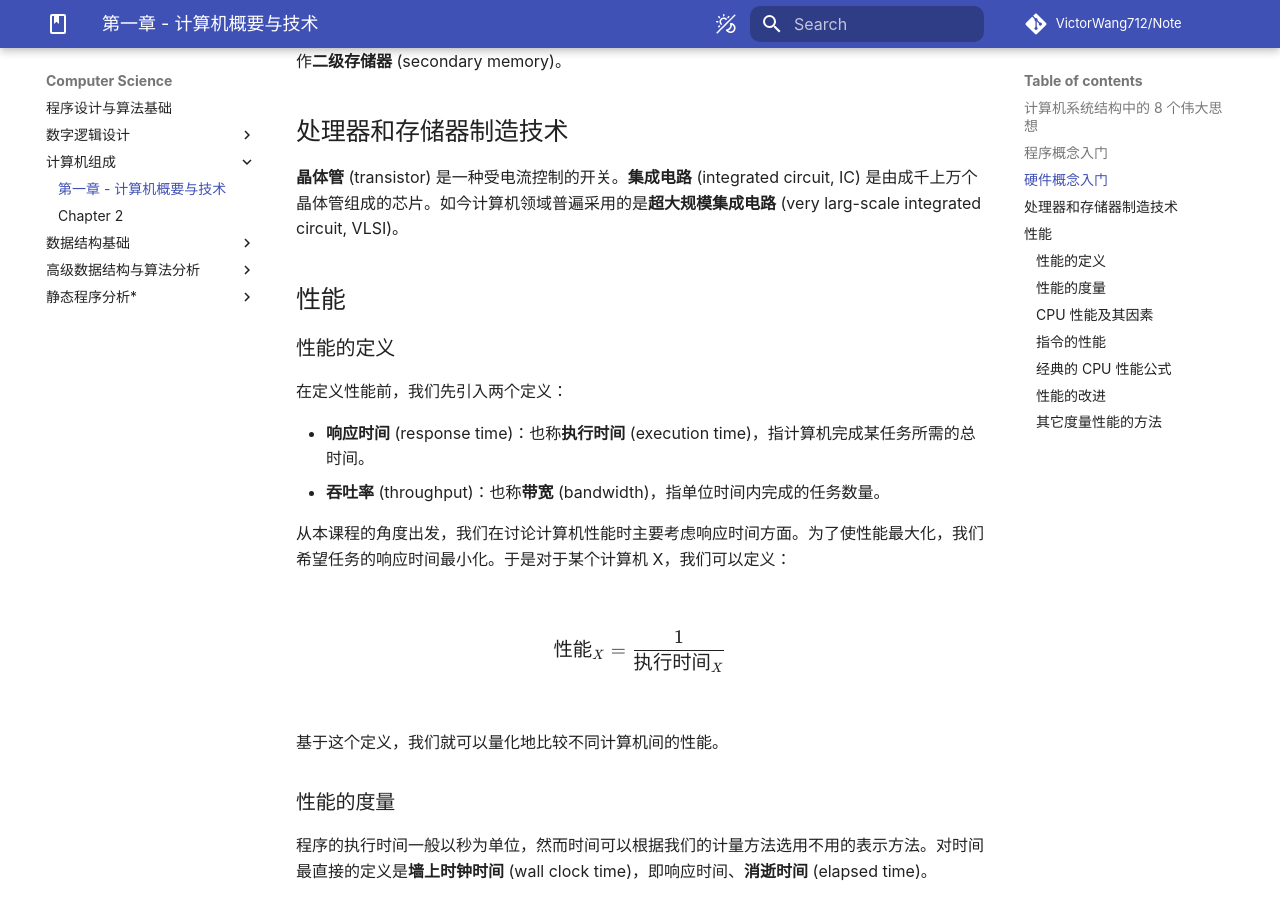
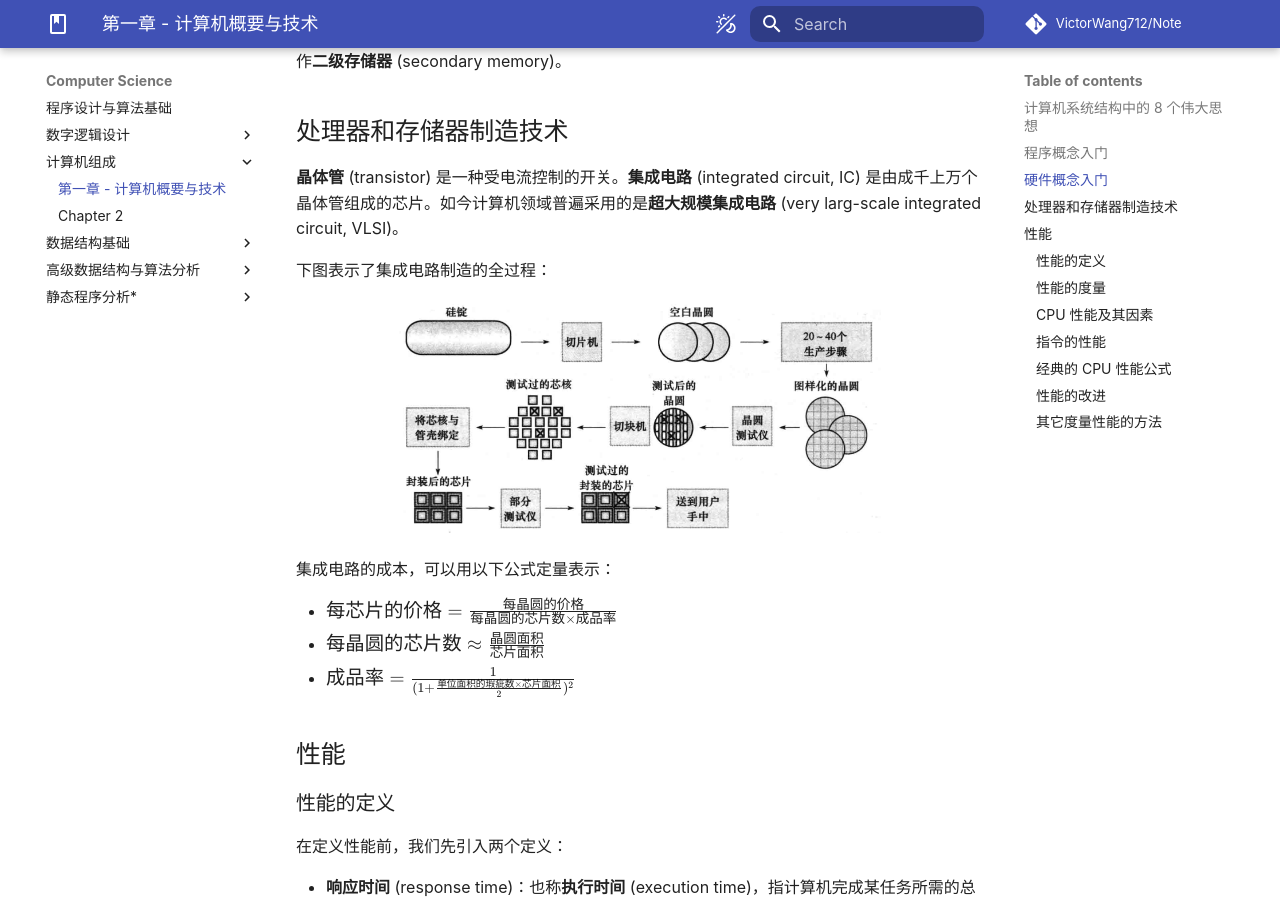
Before and after one commit to VictorWang712/Note, an MkDocs documentation site: the page built from docs/computer_science/computer_organisation/chapter_1.md, in a window 1280 px wide and 900 px high, scrolled down 2321 px. Built offline with MkDocs 1.6.1 and Material for MkDocs 9.7.7, drawn with Linux system fonts in a browser that asks for light colours; some web fonts are replaced; comment, search, counter and statistics services are not loaded.

Commit message:
docs: Edit Computer Organisation's Chapter 1

```diff
--- a/docs/computer_science/computer_organisation/chapter_1.md
+++ b/docs/computer_science/computer_organisation/chapter_1.md
@@ -46,6 +46,18 @@
 ## 处理器和存储器制造技术
 
 **晶体管** (transistor) 是一种受电流控制的开关。**集成电路** (integrated circuit, IC) 是由成千上万个晶体管组成的芯片。如今计算机领域普遍采用的是**超大规模集成电路** (very larg-scale integrated circuit, VLSI)。
+
+下图表示了集成电路制造的全过程：
+
+<div style="text-align: center; margin-top: 0px;">
+<img src="https://raw.githubusercontent.com/VictorWang712/Note/refs/heads/main/docs/assets/images/computer_science/computer_organisation/chapter_1_2.png" width="70%" style="margin: 0 auto;">
+</div>
+
+集成电路的成本，可以用以下公式定量表示：
+
+- $\text{每芯片的价格} = \frac{\text{每晶圆的价格}}{\text{每晶圆的芯片数} \times \text{成品率}}$
+- $\text{每晶圆的芯片数} \approx \frac{\text{晶圆面积}}{\text{芯片面积}}$
+- $\text{成品率} = \frac{1}{(1 + \frac{\text{单位面积的瑕疵数} \times \text{芯片面积}}{2})^{2}}$
 
 ## 性能
 
```
Also changed, not shown: docs/assets/images/computer_science/computer_organisation/chapter_1_2.png (added).
